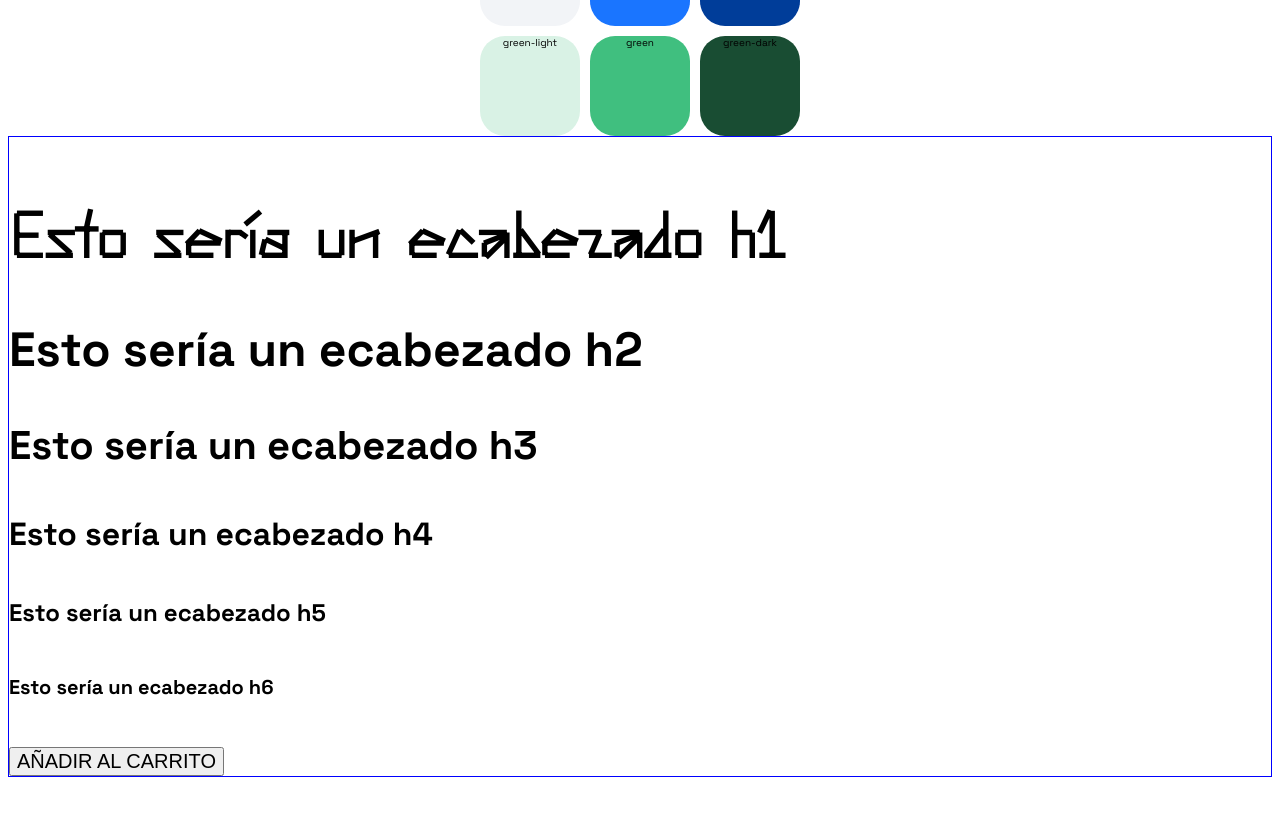
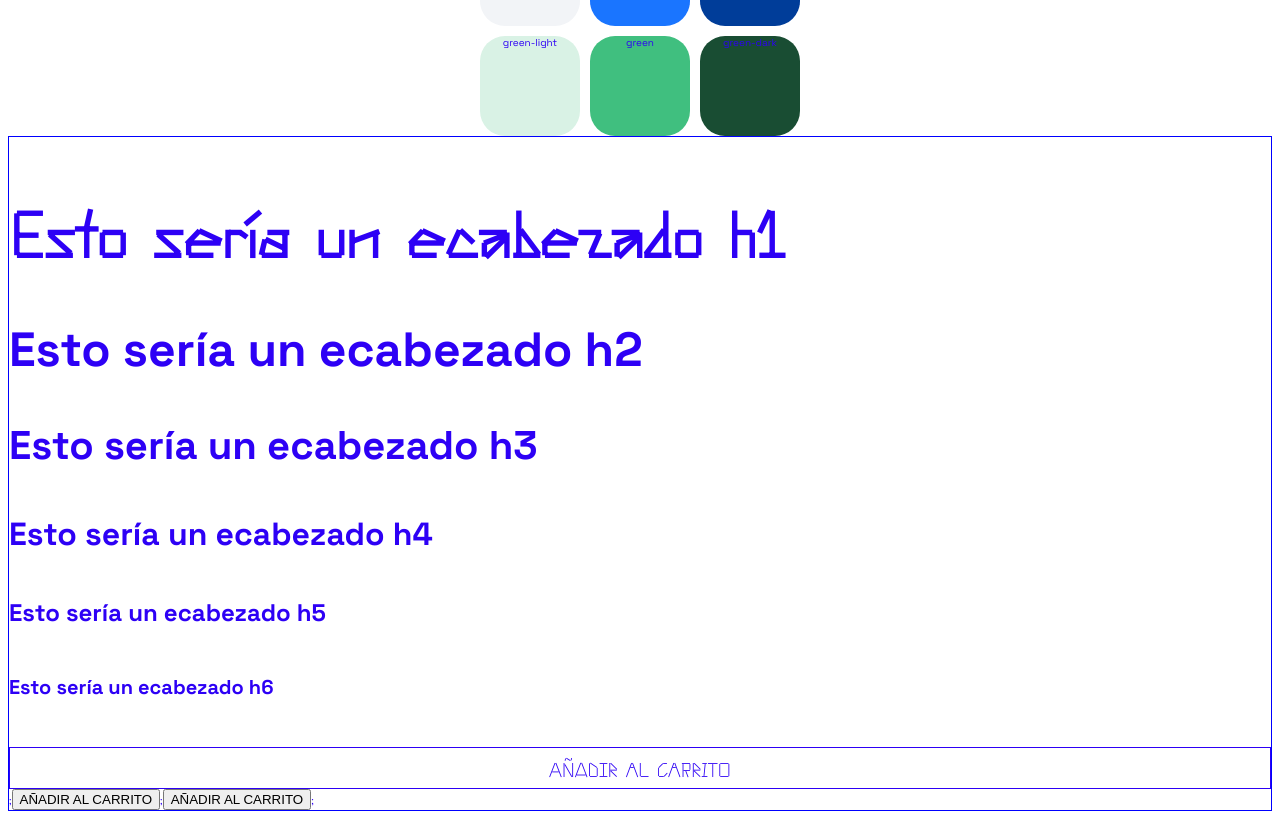
Before and after one commit to LidiaA3/JuanPortfolio, a React (Vite) app: page /styleguide in a window 1280 px wide. Shown: the part 758-1577 px from the top of the page. Before the commit the page ends 1543 px from the top, so only its background shows below. Built offline with nearby package versions, Linux system fonts and the light colour scheme.

Commit message:
Fuente y botones
Importo fuente nueva y creo componente botones.

```diff
--- a/src/components/buttons/button.jsx
+++ b/src/components/buttons/button.jsx
@@ -1,7 +1,11 @@
 import "./buttons.scss";
 
 function Button() {
-  return <button>AÑADIR AL CARRITO</button>;
+  return (
+    <>
+      <button className="btn">AÑADIR AL CARRITO</button>;
+      <button>AÑADIR AL CARRITO</button>;<button>AÑADIR AL CARRITO</button>;
+    </>
+  );
 }
-
 export default Button;
--- a/src/components/buttons/buttons.scss
+++ b/src/components/buttons/buttons.scss
@@ -1,3 +1,22 @@
-button {
-    font-size: 2rem;
+@import '../../scss/variables';
+
+.btn {
+    font-family: 'Anthony Regular';
+    font-size: 20px;
+    font-weight: var(--weight-light);
+    color: var(--color-gray);
+    background-color: var(--color-red);
+    border: 1px solid $color-primary;
+    padding: 8px;
+    width: 100%;
+    box-sizing: border-box;
+    transition: all 0.1s ease-in-out;
+
 }
+
+.btn:hover, .btn:active {
+    color: var(--color-red);
+    background-color: $color-primary;
+    border: solid 1px var(--color-red);
+    cursor: pointer;
+}
--- a/src/fonts/fonts.css
+++ /dev/null
@@ -1,6 +0,0 @@
-@font-face {
-    font-family: 'Anthony Regular';
-    src: url('../fonts/Anthony.woff2') format('woff2');
-    font-weight: normal;
-    font-style: normal;
-  }
--- a/src/scss/_typography.scss
+++ b/src/scss/_typography.scss
@@ -1,14 +1,14 @@
-
+@font-face {
+    font-family: 'Anthony Regular';
+    src: url('../assets/fonts/Anthony.woff2') format('woff2');
+    font-weight: normal;
+    font-style: normal;
+  }
 
 h1, .h1 {
     font-family: $font-secundary;
  font-size: $font-size-h1;
 }
-
-// h1, .h1 {
-// @include font-header   }
-
-
 
 h2, .h2 {
     font-family: $font-primary;
--- a/src/scss/_variables.scss
+++ b/src/scss/_variables.scss
@@ -10,13 +10,15 @@ $color-green-light: #d9f2e5;
 $color-green-dark: #194d33;
 
 //COLORES DISEÑO PROPIO
-$color-blue-fluor: hsl(251%, 100%, 58%);
+// $color-blue-fluor: #2d00f7;
+$color-blue-fluor: hsl(251%, 100%, 48%);
+
+
 
 $color-primary: $color-blue-fluor;
 
 
 // FUENTES
-@import url(../fonts/fonts.css);
 $font-primary: 'Space Grotesk', sans-serif;
 $font-secundary: 'Anthony Regular', sans-serif;
 
@@ -45,6 +47,10 @@ $font-size-h4: 3.2rem;
 $font-size-h5: 2.4rem;
 $font-size-h6: 2.0rem;
 
+$font-size-small: 0.8rem;
+$font-size-default: 1.6rem;
+$font-size-big: 2rem;
+
 
 //COLORES DE BORDES
-$border-color: $color-gray;
+$border-color: $color-primary;
--- a/src/scss/global.scss
+++ b/src/scss/global.scss
@@ -2,6 +2,9 @@
 @import './_mixins.scss';
 @import './_typography';
 
+
+
 body {
+    color: $color-primary;
     font-family: 'Space Grotesk', sans-serif;
 }
--- a/src/styleguide/Styleguide.scss
+++ b/src/styleguide/Styleguide.scss
@@ -1,4 +1,5 @@
 @import '../scss/variables';
+@import '../scss/global.scss';
 
 body {
     font-family: $font-primary;
```
Also changed, not shown: src/assets/fonts/Anthony.woff2 (renamed from src/fonts/Anthony.woff2).
